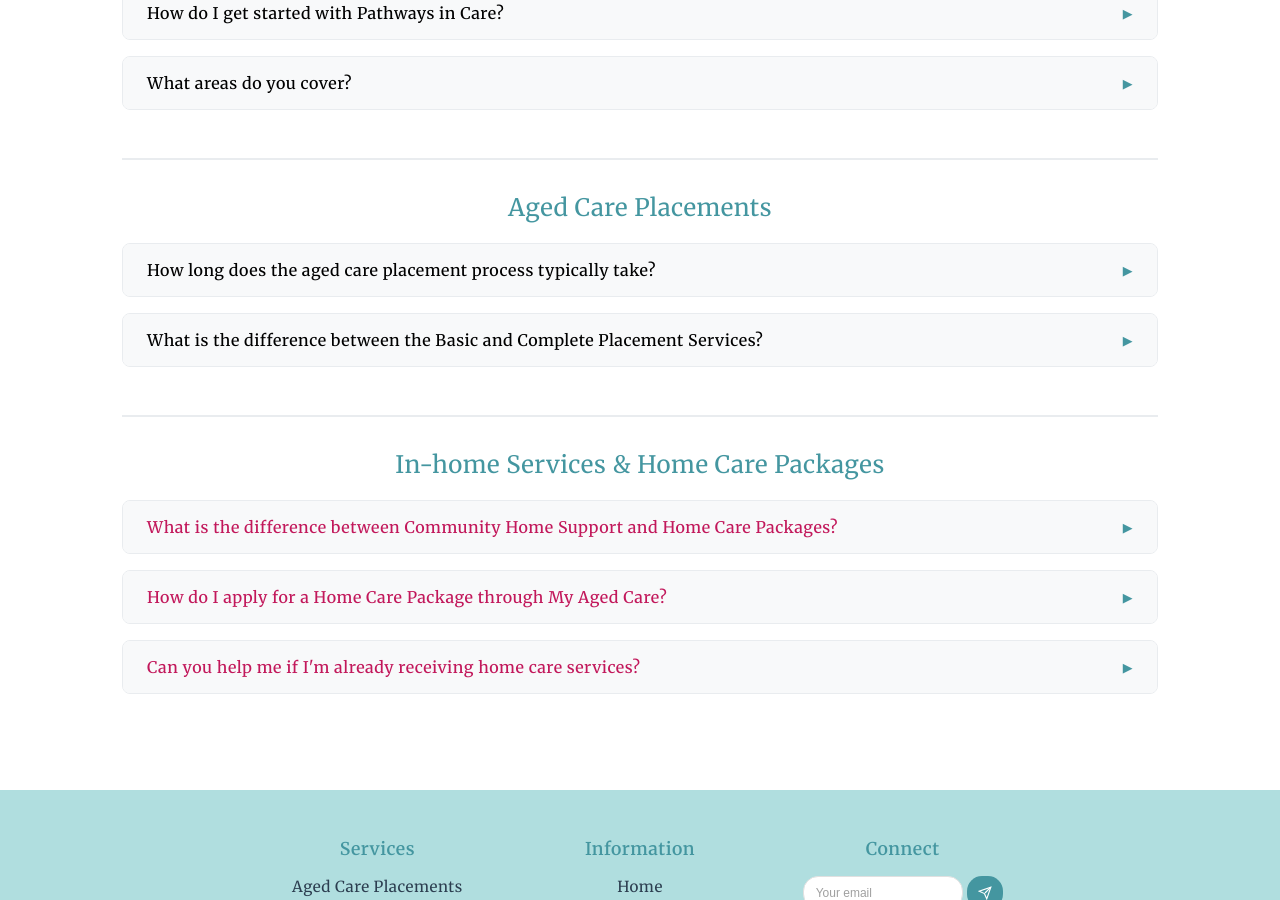
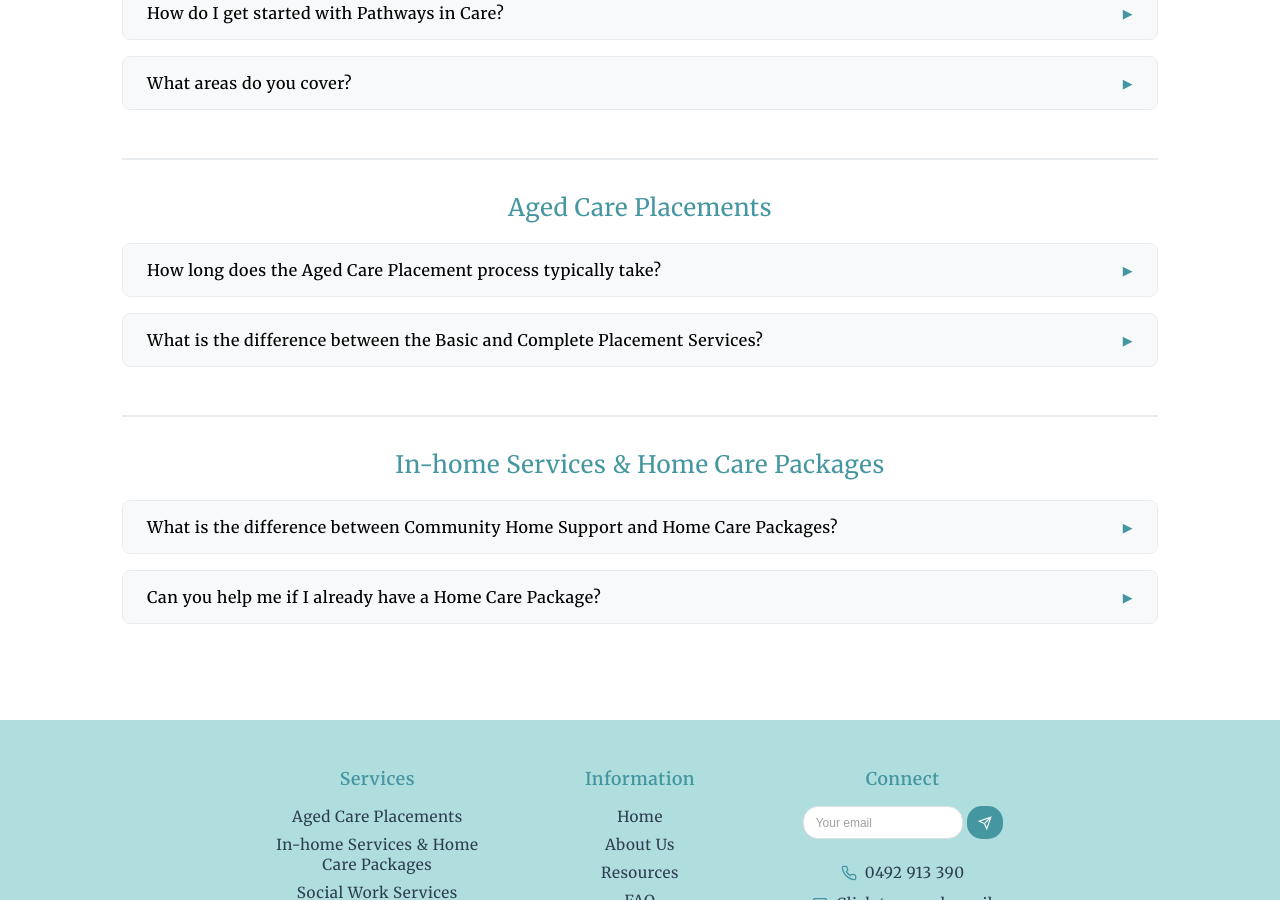
Before and after one commit to dmholyday/pathwaysincare-web, a Jekyll site: the page built from faq/index.html, in a window 1280 px wide and 900 px high, scrolled down 655 px. Built offline with Jekyll 4.4.1, drawn with Linux system fonts in a browser that asks for light colours.

Commit message:
Add comprehensive professional content and service details
- About Us: Replace placeholder text with detailed Kirsty profile highlighting her expertise, motivation for starting Pathways in Care, and person-centered approach
- FAQ: Add detailed explanations of Community Home Support vs Home Care Packages with current regulatory information
- Service consistency: Standardize FAQ formatting and content across Aged Care Placements and In-Home Services pages
- Content improvement: Replace all remaining lorem ipsum with genuine, helpful information for families navigating aged care

🤖 Generated with [Claude Code](https://claude.ai/code)

Co-Authored-By: Claude <noreply@anthropic.com>

```diff
--- a/faq/index.html
+++ b/faq/index.html
@@ -44,11 +44,11 @@ description: Common questions and answers about aged care services and support
 
             <div class="faq-item">
                 <div class="faq-question" onclick="toggleFAQ(this)">
-                    <span class="faq-text">How long does the aged care placement process typically take?</span>
+                    <span class="faq-text">How long does the Aged Care Placement process typically take?</span>
                     <span class="faq-icon">▶</span>
                 </div>
                 <div class="faq-answer">
-                    <p>It depends greatly on your individual circumstances. In a system under so much pressure, and wait lists up to a year long in some locations, we look for the best available options to suit your individual needs, and advocate strongly to secure the placement in a timely fashion.</p>
+                    <p>Timeframes can vary depending on your situation. In some areas, waitlists can be up to a year. We work closely with you to find the best available options for your needs and advocate strongly to help secure a placement as quickly as possible.</p>
                 </div>
             </div>
 
@@ -58,8 +58,8 @@ description: Common questions and answers about aged care services and support
                     <span class="faq-icon">▶</span>
                 </div>
                 <div class="faq-answer">
-                    <p>The Basic Service helps you to understand what is required to enter Aged Care, provides you with resources and information on how to complete the process yourself, and points you in the right direction with recommendations for appropriate facilities to contact.</p>
-                    <p>With the Complete Service, we do all the forms and contacting Aged Care homes for you, keeping you informed of progress, updates and offers of placement, before arranging tours for you to view the homes. Once you accept the offer, we organise the admission to the Aged Care Home, keeping all parties up to date with progress and plans.</p>
+                    <p><strong>Basic Service</strong> – We guide you through what's required to enter Aged Care, give you the resources to manage the process yourself, and recommend suitable facilities to contact.</p>
+                    <p><strong>Complete Service</strong>– We take care of everything for you, from completing forms and contacting Aged Care homes to arranging tours and managing placement offers. Once you choose a home, we organise the admission and keep everyone updated along the way.</p>
                 </div>
             </div>
         </div>
@@ -70,31 +70,22 @@ description: Common questions and answers about aged care services and support
 
             <div class="faq-item">
                 <div class="faq-question" onclick="toggleFAQ(this)">
-                    <span class="faq-text review-text">What is the difference between Community Home Support and Home Care Packages?</span>
+                    <span class="faq-text">What is the difference between Community Home Support and Home Care Packages?</span>
                     <span class="faq-icon">▶</span>
                 </div>
                 <div class="faq-answer">
-                    <p class="review-text">Lorem ipsum dolor sit amet, consectetur adipiscing elit. Sed do eiusmod tempor incididunt ut labore et dolore magna aliqua. Ut enim ad minim veniam, quis nostrud exercitation ullamco laboris nisi ut aliquip ex ea commodo consequat. Duis aute irure dolor in reprehenderit in voluptate velit esse cillum dolore.</p>
+                    <p><strong>Community Home Support</strong> gives you basic help at home, such as cleaning, showering assistance, transport, or shopping. It’s quicker to set up because you don’t need a full Aged Care Assessment (ACAT). Support is usually limited to around 2–3 hours a week.</p>
+                    <p><strong>Home Care Packages</strong> provide more flexible, ongoing support. They do require an Aged Care Assessment and are available in four levels, each with a set amount of funding. Higher levels (3 and 4) offer more hours and services, helping people with greater care needs to stay at home. From 1 November 2025, the new Aged Care Act will make some changes to how these packages work.</p>
                 </div>
             </div>
 
             <div class="faq-item">
                 <div class="faq-question" onclick="toggleFAQ(this)">
-                    <span class="faq-text review-text">How do I apply for a Home Care Package through My Aged Care?</span>
+                    <span class="faq-text">Can you help me if I already have a Home Care Package?</span>
                     <span class="faq-icon">▶</span>
                 </div>
                 <div class="faq-answer">
-                    <p class="review-text">Excepteur sint occaecat cupidatat non proident, sunt in culpa qui officia deserunt mollit anim id est laborum. Sed ut perspiciatis unde omnis iste natus error sit voluptatem accusantium doloremque laudantium, totam rem aperiam, eaque ipsa quae ab illo inventore veritatis et quasi architecto beatae vitae.</p>
-                </div>
-            </div>
-
-            <div class="faq-item">
-                <div class="faq-question" onclick="toggleFAQ(this)">
-                    <span class="faq-text review-text">Can you help me if I'm already receiving home care services?</span>
-                    <span class="faq-icon">▶</span>
-                </div>
-                <div class="faq-answer">
-                    <p class="review-text">Nemo enim ipsam voluptatem quia voluptas sit aspernatur aut odit aut fugit, sed quia consequuntur magni dolores eos qui ratione voluptatem sequi nesciunt. Neque porro quisquam est, qui dolorem ipsum quia dolor sit amet, consectetur, adipisci velit, sed quia non numquam eius modi tempora.</p>
+                    <p>Yes. If you’re not getting the most out of your package or the services don’t suit your needs, we can step in on your behalf. We’ll work with your provider to make sure you receive the care and support that’s right for you and your family.</p>
                 </div>
             </div>
         </div>
```
Also changed, not shown: about-us/index.html (+8 -13 lines), aged-care-placements/index.html (+4 -4 lines), in-home-services-and-home-care-packages/index.html (+5 -14 lines).
